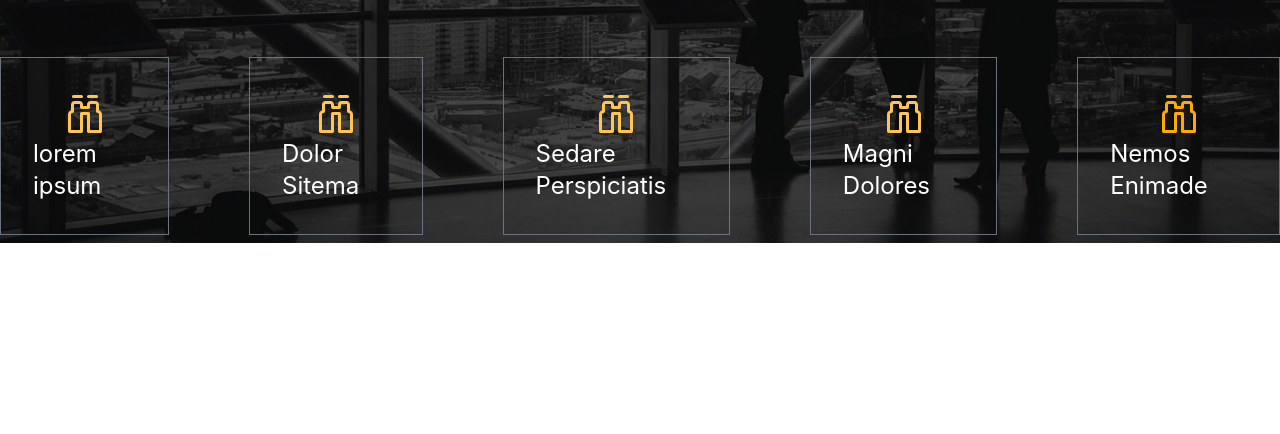
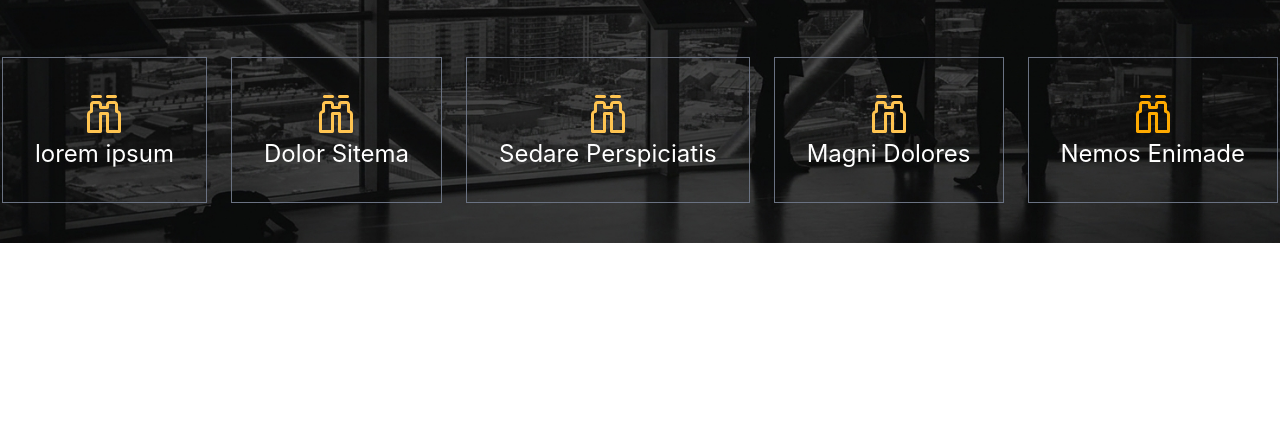
Before and after one commit to Halima-zour/projet_git1, a website: page index.html in a window 1280 px wide. Shown: the part 366-800 px from the top of the page. Drawn offline with nearby package versions, Linux system fonts and the light colour scheme.

Commit message:
Modifier the gap icon section-1

```diff
--- a/index.html
+++ b/index.html
@@ -10,6 +10,7 @@
 </head>
 
 <body>
+
     <main>
         <!-- soufian -->
         <section>
@@ -50,7 +51,7 @@
                     </div>
 
                 </div>
-                <div class="flex   justify-center relative z-10 gap-10 pb-20  ">
+                <div class="flex   justify-center relative z-10 gap-3 pb-20  ">
                     <a href="" class="text-2xl text-white border-1 p-8 border-gray-500 hover:text-yellow-300 "><samp
                             class="flex justify-center items-center  "><svg xmlns="http://www.w3.org/2000/svg" x="0px"
                                 y="0px" width="48" height="48" viewBox="0 0 48 48" style="fill:#ffc451;">
```
Also changed, not shown: src/output.css.
